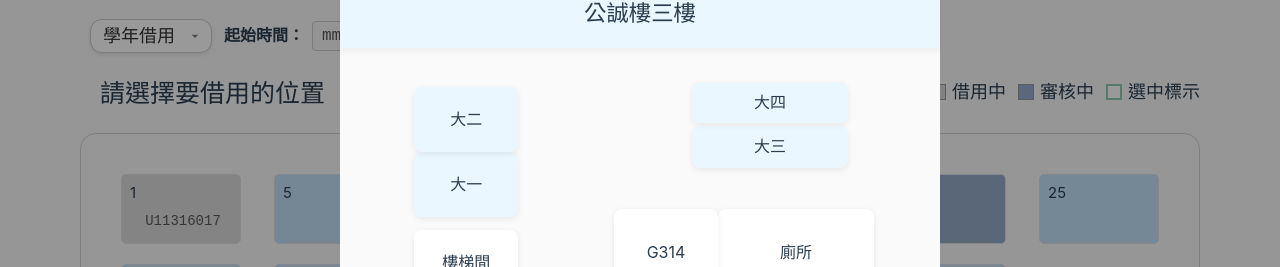
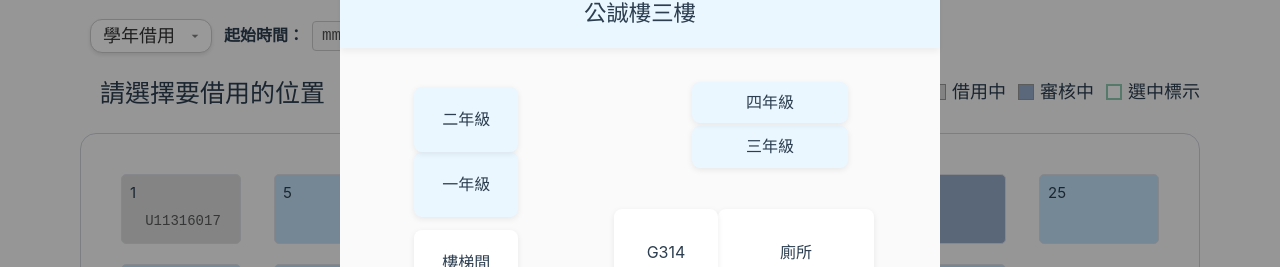
Before and after one commit to UTCS-G505/Locker-borrow-system-Frontend, a Vue app: page /apply in a window 1280 px wide. Both pictures are taken after a click on the button "查看位置". Shown: the part 222-489 px from the top of the page. Built offline with nearby package versions, Linux system fonts and the light colour scheme.

Commit message:
fix: 修正位置圖中的年級用詞

```diff
--- a/src/components/ModalMap.vue
+++ b/src/components/ModalMap.vue
@@ -9,10 +9,10 @@
       </div>
 
       <div class="floor-plan">
-        <div class="area-locker year1" @click="select('一年級')">大一</div>
-        <div class="area-locker year2" @click="select('二年級')">大二</div>
-        <div class="area-locker year3" @click="select('三年級')">大三</div>
-        <div class="area-locker year4" @click="select('四年級')">大四</div>
+        <div class="area-locker year1" @click="select('一年級')">一年級</div>
+        <div class="area-locker year2" @click="select('二年級')">二年級</div>
+        <div class="area-locker year3" @click="select('三年級')">三年級</div>
+        <div class="area-locker year4" @click="select('四年級')">四年級</div>
         <div class="area stairs">樓梯間</div>
         <div class="area toilet">廁所</div>
         <div class="area classroom">G314</div>
```
